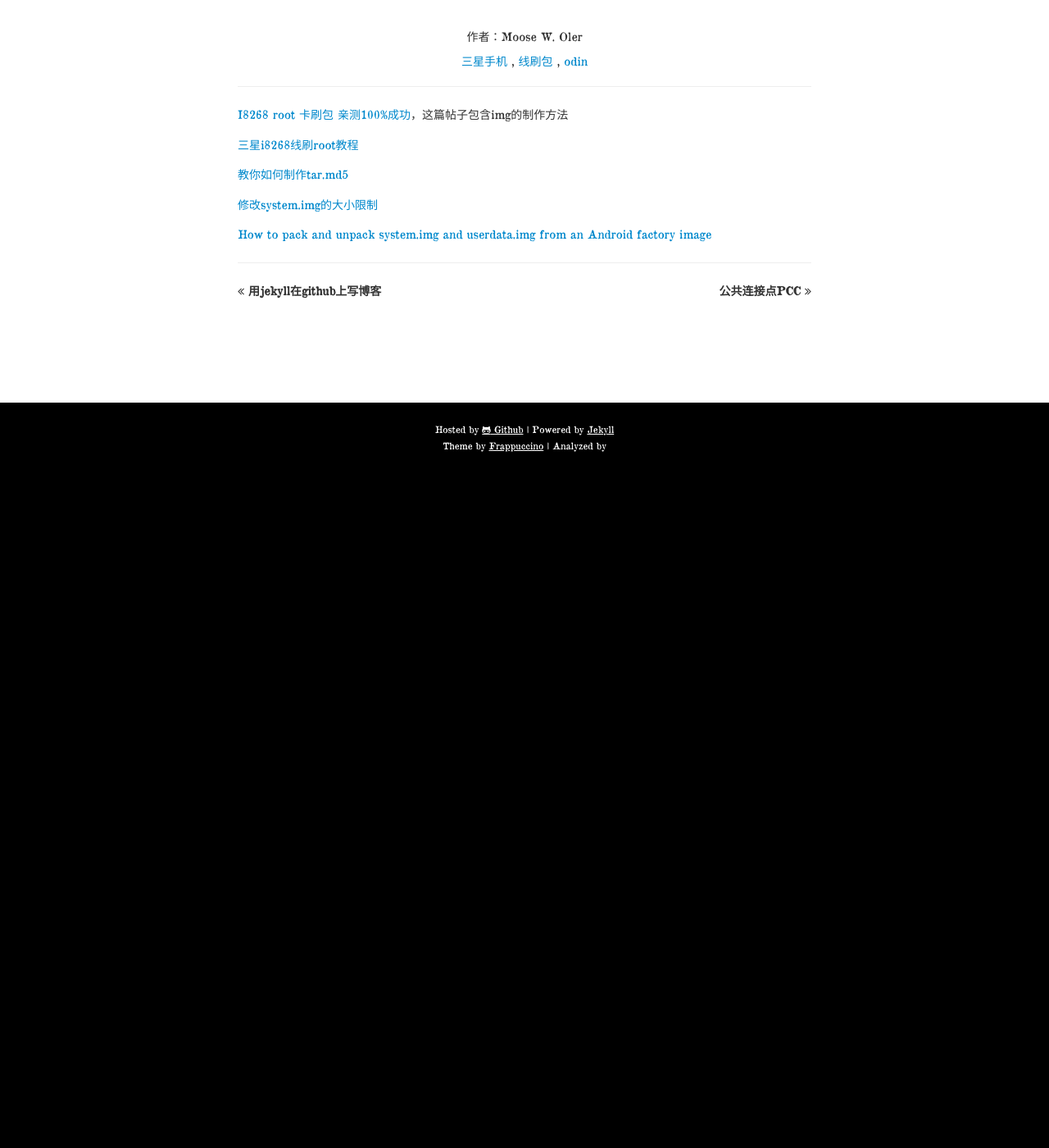
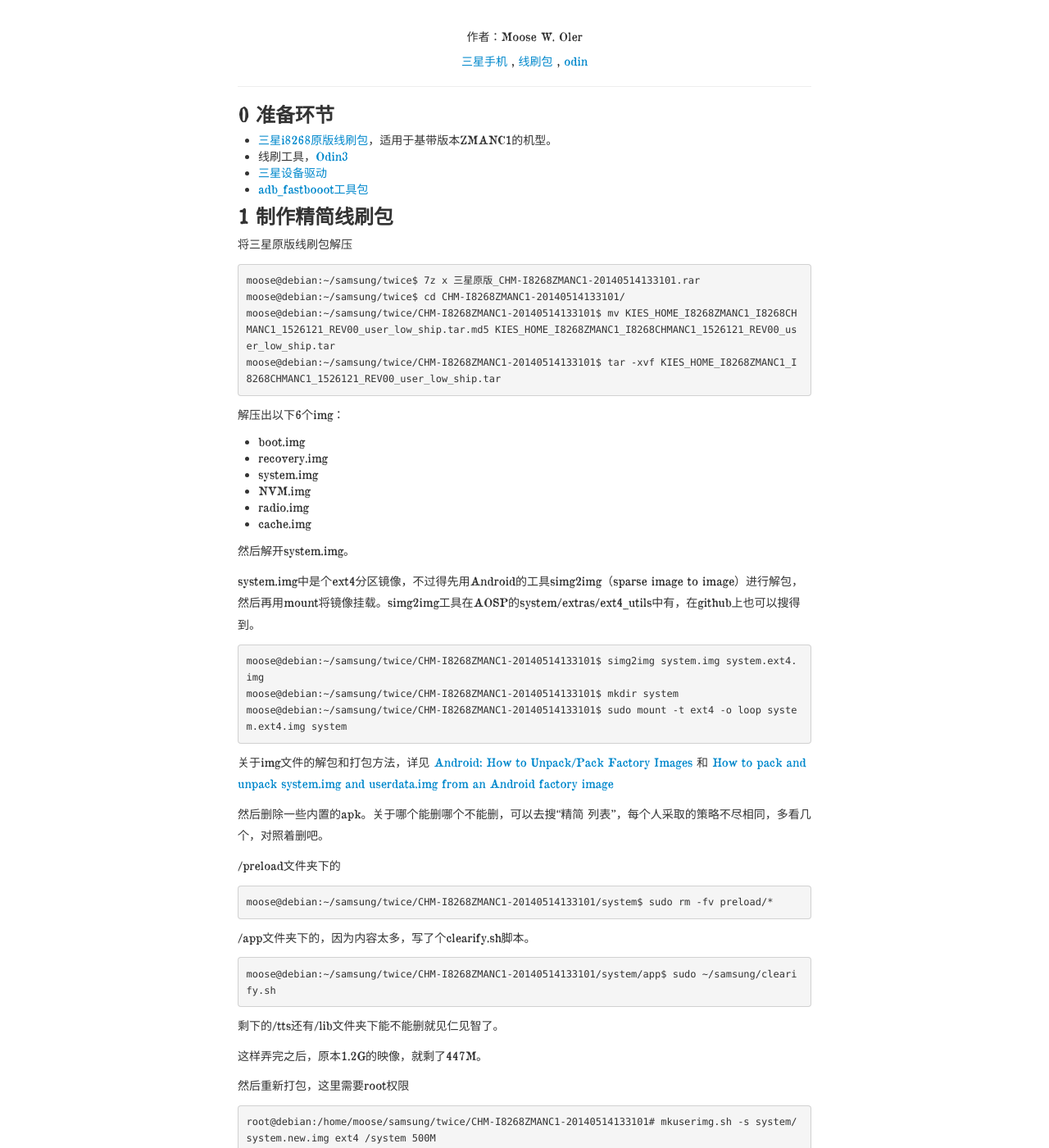
Before and after one commit to moosewoler/moosewoler.github.io, a Jekyll site: the page built from _posts/2014-11-12-如何制作三星i8268线刷包.markdown, in a window 1280 px wide and 1400 px high, scrolled down 342 px. Shown: the whole window at 82% size. Built offline with Jekyll 4.4.1, drawn with Linux system fonts in a browser that asks for light colours; some web fonts are replaced; Markdown is read by kramdown in place of the engine named in the settings; comment, search, counter and statistics services are not loaded; before the commit the page ends 918 px from its top, so only the background shows below that; some of the changed text lies outside the part shown.

Commit message:
revise post

```diff
--- a/_posts/2014-11-12-如何制作三星i8268线刷包.markdown
+++ b/_posts/2014-11-12-如何制作三星i8268线刷包.markdown
@@ -12,6 +12,79 @@ tags:
 date: 2014-11-12 15:00:00
 ---
 
+### 0 准备环节
+
+* [三星i8268原版线刷包](http://pan.baidu.com/s/1eQtiNIi)，适用于基带版本ZMANC1的机型。
+* 线刷工具，[Odin3](http://pan.baidu.com/s/1jGsuHlO)
+* [三星设备驱动](http://pan.baidu.com/s/1mgMcPEo)
+* [adb_fastbooot工具包](http://pan.baidu.com/s/1nt61Hod)
+
+### 1 制作精简线刷包
+
+将三星原版线刷包解压
+
+    moose@debian:~/samsung/twice$ 7z x 三星原版_CHM-I8268ZMANC1-20140514133101.rar
+    moose@debian:~/samsung/twice$ cd CHM-I8268ZMANC1-20140514133101/
+    moose@debian:~/samsung/twice/CHM-I8268ZMANC1-20140514133101$ mv KIES_HOME_I8268ZMANC1_I8268CHMANC1_1526121_REV00_user_low_ship.tar.md5 KIES_HOME_I8268ZMANC1_I8268CHMANC1_1526121_REV00_user_low_ship.tar
+    moose@debian:~/samsung/twice/CHM-I8268ZMANC1-20140514133101$ tar -xvf KIES_HOME_I8268ZMANC1_I8268CHMANC1_1526121_REV00_user_low_ship.tar
+
+解压出以下6个img：
+
+* boot.img
+* recovery.img
+* system.img
+* NVM.img
+* radio.img
+* cache.img
+
+然后解开system.img。
+
+system.img中是个ext4分区镜像，不过得先用Android的工具simg2img（sparse image to image）进行解包，然后再用mount将镜像挂载。simg2img工具在AOSP的system/extras/ext4_utils中有，在github上也可以搜得到。
+
+    moose@debian:~/samsung/twice/CHM-I8268ZMANC1-20140514133101$ simg2img system.img system.ext4.img
+    moose@debian:~/samsung/twice/CHM-I8268ZMANC1-20140514133101$ mkdir system
+    moose@debian:~/samsung/twice/CHM-I8268ZMANC1-20140514133101$ sudo mount -t ext4 -o loop system.ext4.img system
+
+关于img文件的解包和打包方法，详见
+[Android: How to Unpack/Pack Factory Images](http://rex-shen.net/android-unpackpack-factory-images/)
+和
+[How to pack and unpack system.img and userdata.img from an Android factory image](http://muzso.hu/2012/08/10/how-to-pack-and-unpack-system.img-and-userdata.img-from-an-android-factory-image)
+
+然后删除一些内置的apk。关于哪个能删哪个不能删，可以去搜“精简 列表”，每个人采取的策略不尽相同，多看几个，对照着删吧。
+
+/preload文件夹下的
+
+    moose@debian:~/samsung/twice/CHM-I8268ZMANC1-20140514133101/system$ sudo rm -fv preload/*
+
+/app文件夹下的，因为内容太多，写了个clearify.sh脚本。
+
+    moose@debian:~/samsung/twice/CHM-I8268ZMANC1-20140514133101/system/app$ sudo ~/samsung/clearify.sh
+
+剩下的/tts还有/lib文件夹下能不能删就见仁见智了。
+
+这样弄完之后，原本1.2G的映像，就剩了447M。
+
+然后重新打包，这里需要root权限
+
+    root@debian:/home/moose/samsung/twice/CHM-I8268ZMANC1-20140514133101# mkuserimg.sh -s system/ system.new.img ext4 /system 500M
+
+打完之后ls一下，比原来的小多了：
+
+    root@debian:/home/moose/samsung/twice/CHM-I8268ZMANC1-20140514133101# ls -lh
+    total 2.9G
+    -rw-r--r--  1 moose moose 795M  3月 10  2014 system.img
+    -rw-r--r--  1 moose moose 437M  2月  5 01:12 system.new.img
+
+重新打包成.tar.md5文件：
+
+    moose@debian:~/samsung/twice/CHM-I8268ZMANC1-20140514133101$ tar -cf MWO_I8268ZMANC1_20150205.tar boot.img cache.img NVM.img radio.img recovery.img system.new.img
+    moose@debian:~/samsung/twice/CHM-I8268ZMANC1-20140514133101$ md5sum -t MWO_I8268ZMANC1_20150205.tar >> MWO_I8268ZMANC1_20150205.tar
+    moose@debian:~/samsung/twice/CHM-I8268ZMANC1-20140514133101$ mv MWO_I8268ZMANC1_20150205.tar MWO_I8268ZMANC1_20150205.tar.md5
+
+至此，线刷包制作完毕，下一步就是刷入手机了。
+
+### 2 刷机
+
 [I8268 root 卡刷包 亲测100%成功](http://bbs.dkdiy.net/thread-37692-1-1.html)，这篇帖子包含img的制作方法
 
 [三星i8268线刷root教程](http://www.shuajibao.cc/shuaji/jiaocheng-337.html)
```
Also changed, not shown: other parts of _posts/2014-11-12-如何制作三星i8268线刷包.markdown (+0 -2 lines).
